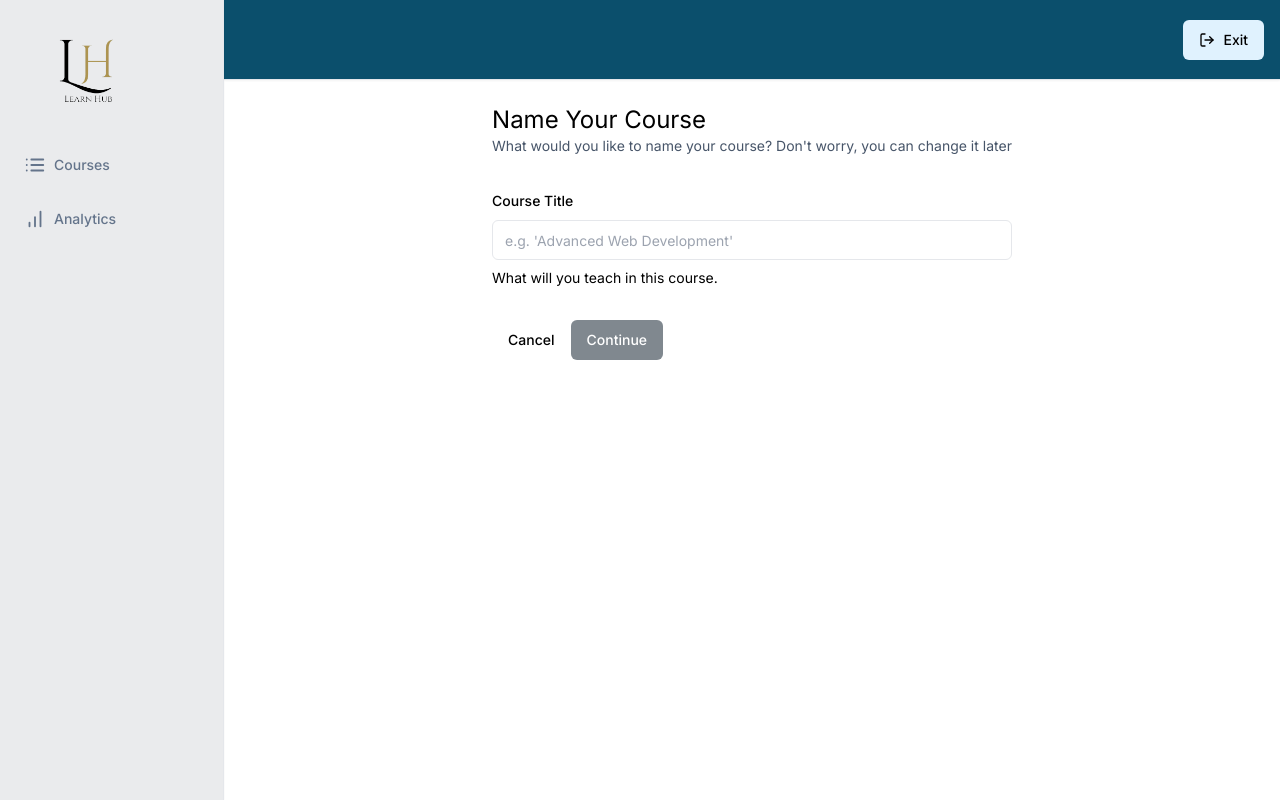
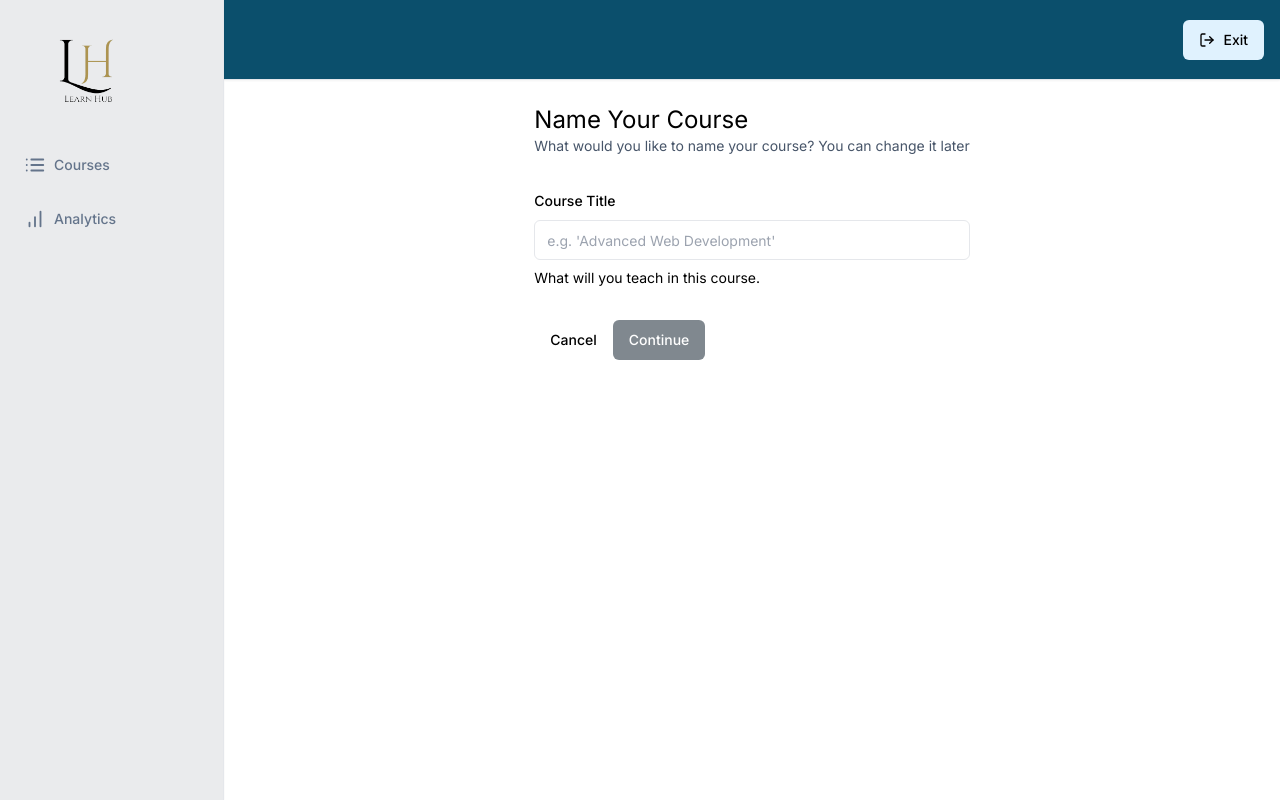
Before and after one commit to ss-coder30/LearnHub-Project, a Next.js app: page /teacher/create in a window 1280 px wide. Built offline with nearby package versions, Linux system fonts and the light colour scheme.

Commit message:
deploy error solved

```diff
--- a/app/(dashboard)/(routes)/teacher/create/page.tsx
+++ b/app/(dashboard)/(routes)/teacher/create/page.tsx
@@ -53,7 +53,7 @@ const CreatePage = () => {
       <div>
         <h1 className="text-2xl">Name Your Course</h1>
         <p className="text-sm text-slate-600">
-          What would you like to name your course? Don't worry, you can change
+          What would you like to name your course? You can change
           it later
         </p>
 
```
